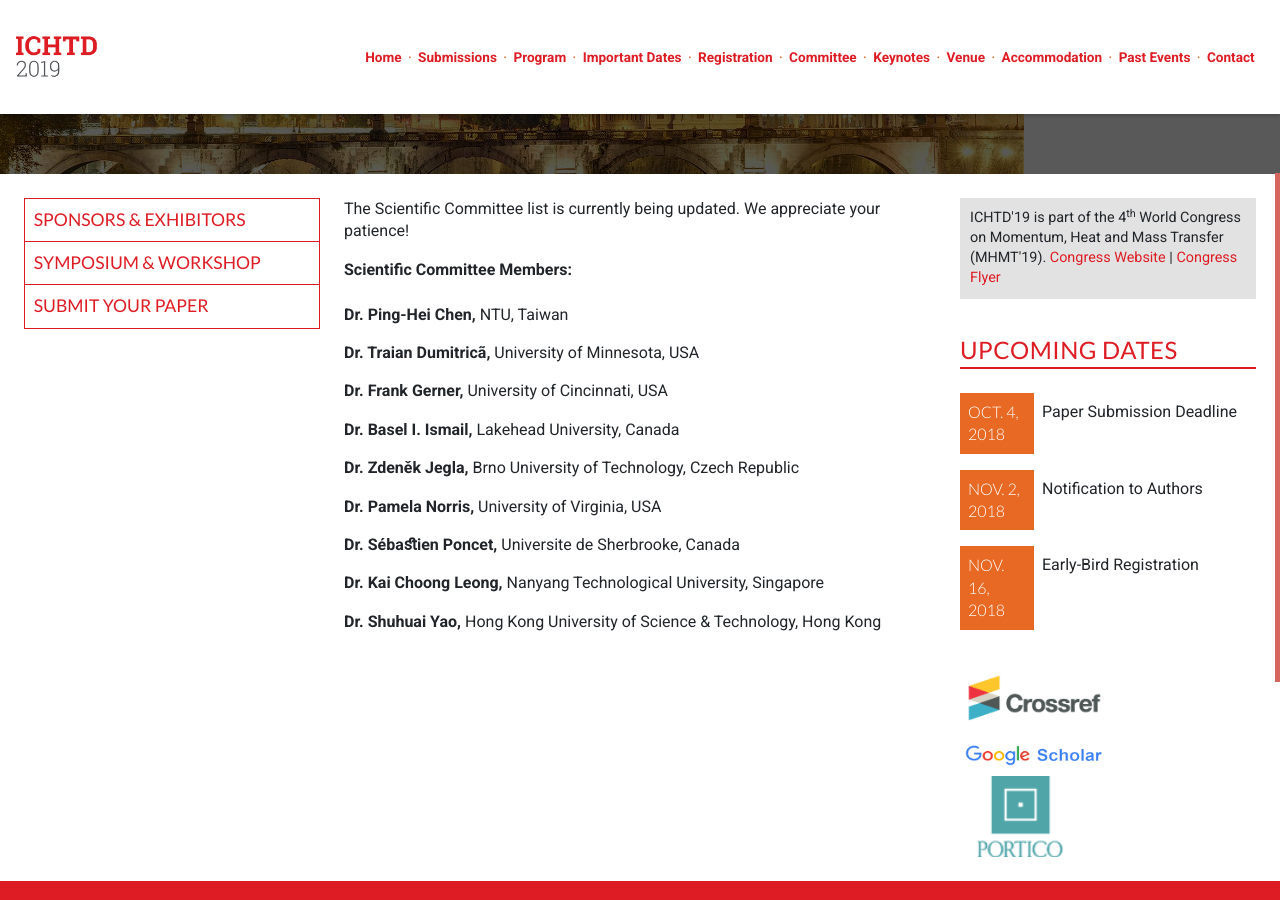
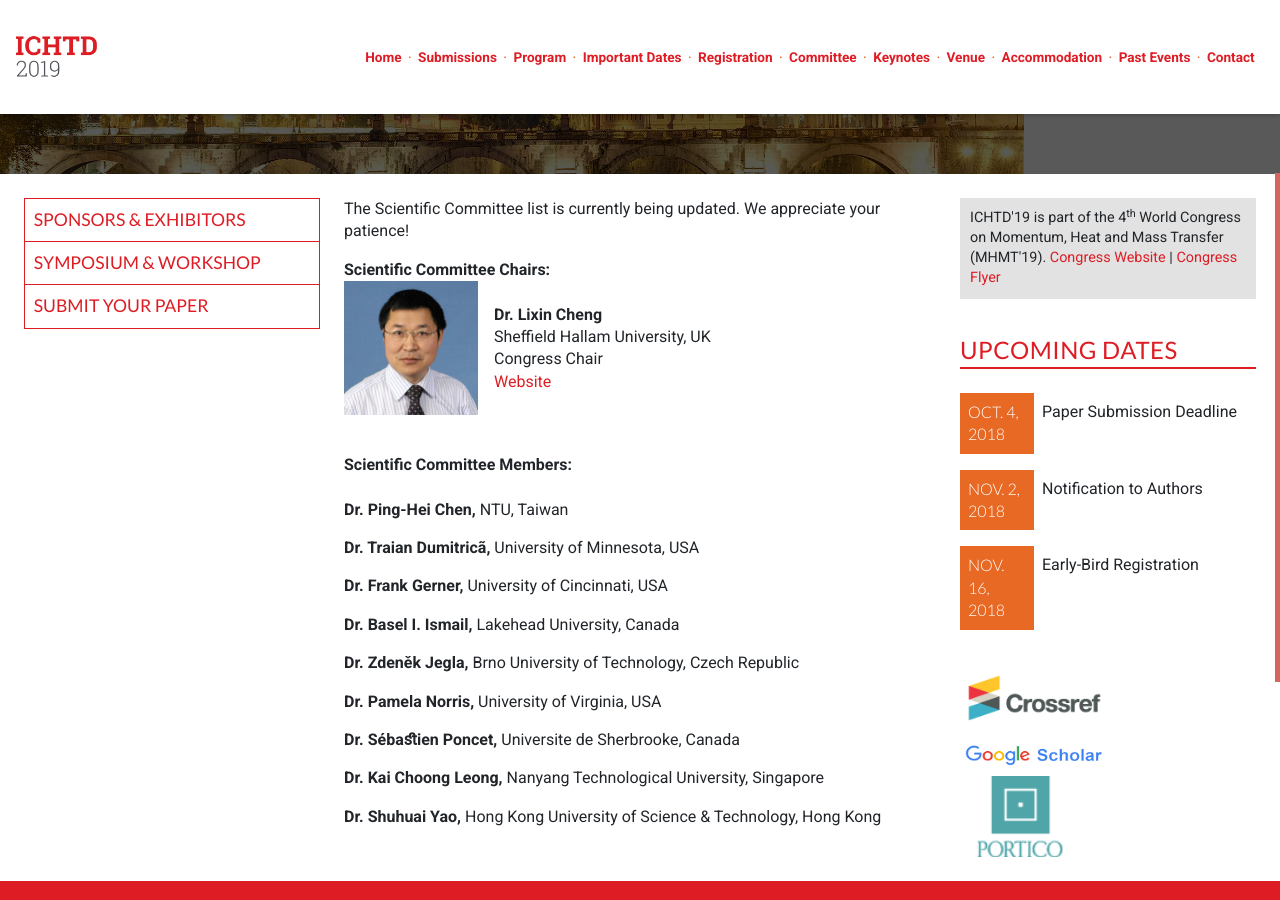
Before and after one commit to intaset/ichtd, a Jekyll site: the page built from committee.html, in a window 1280 px wide and 900 px high, scrolled down 306 px. Built offline with Jekyll 4.4.1, drawn with Linux system fonts in a browser that asks for light colours; nearby versions of some CDN libraries; Markdown is read by kramdown in place of the engine named in the settings; comment, search, counter and statistics services are not loaded.

Commit message:
Added Scientific Committee Members

```diff
--- a/committee.html
+++ b/committee.html
@@ -8,6 +8,17 @@ keyword: heat transfer, heat transfer devices, cfd, boilers, compact heat exchan
 <div class="unit unit-s-1 unit-m-1-4-1 unit-l-1-4-1">
   <div class="unit-spacer content">
     <p class="body">The Scientific Committee list is currently being updated. We appreciate your patience!</p>
+
+    <p class="bold">Scientific Committee Chairs:</p>
+    <div class="unit unit-s-1 unit-m-1 unit-l-1">
+        <img src="../img/Cheng.jpg" width="150" align="left" style="padding-right: 1em;"><p class="body">
+        <br><b>Dr. Lixin Cheng</b><br>
+       Sheffield Hallam University, UK<br>
+        Congress Chair<br>
+        <a href="https://www.shu.ac.uk/about-us/our-people/staff-profiles/lixin-cheng" class="body-link" target="_blank">Website</a></p>
+         <br> <br>
+    </div>
+
     <p class="bold">Scientific Committee Members:</p><br>
     <p class="body"><b>Dr. Ping-Hei Chen,</b> NTU, Taiwan </p>
     <p class="body"><b>Dr. Traian Dumitricã,</b> University of Minnesota, USA </p>
```
Also changed, not shown: img/Cheng.jpg (added), 2 other files.
